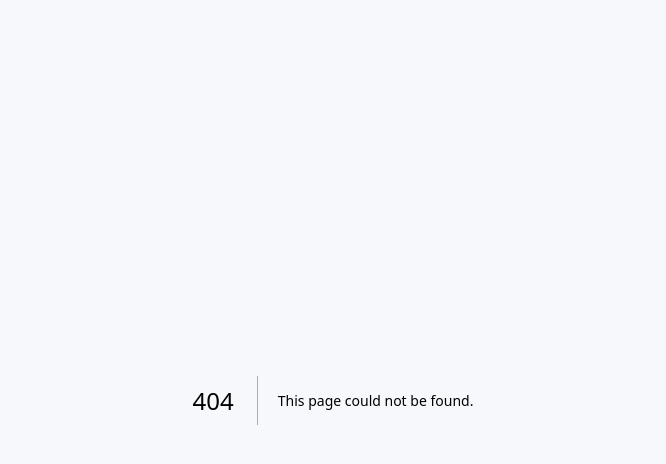
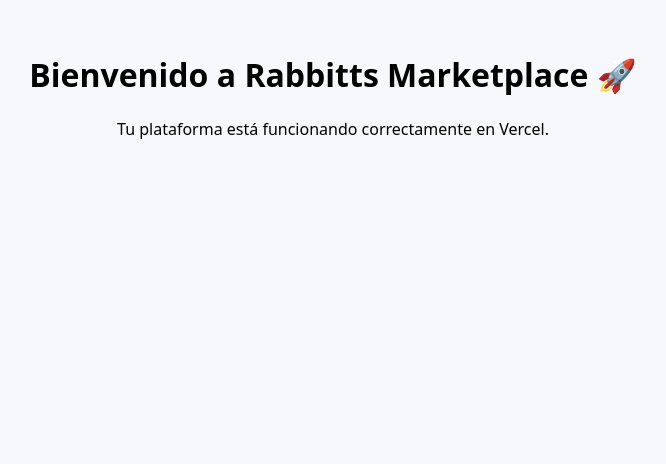
Before and after one commit to Rabbittscapital/marketplace, a Next.js app: page / in a window 1280 px wide. Before the commit this address had no page. Shown: the top 464 px of the page, without its empty margins (307-973 px from the left). Built offline with nearby package versions, Linux system fonts and the light colour scheme.

Commit message:
Create page.tsx

```diff
--- /dev/null
+++ b/app/page.tsx
@@ -0,0 +1,8 @@
+export default function Home() {
+  return (
+    <main style={{ padding: "2rem", textAlign: "center" }}>
+      <h1>Bienvenido a Rabbitts Marketplace 🚀</h1>
+      <p>Tu plataforma está funcionando correctamente en Vercel.</p>
+    </main>
+  );
+}
```
